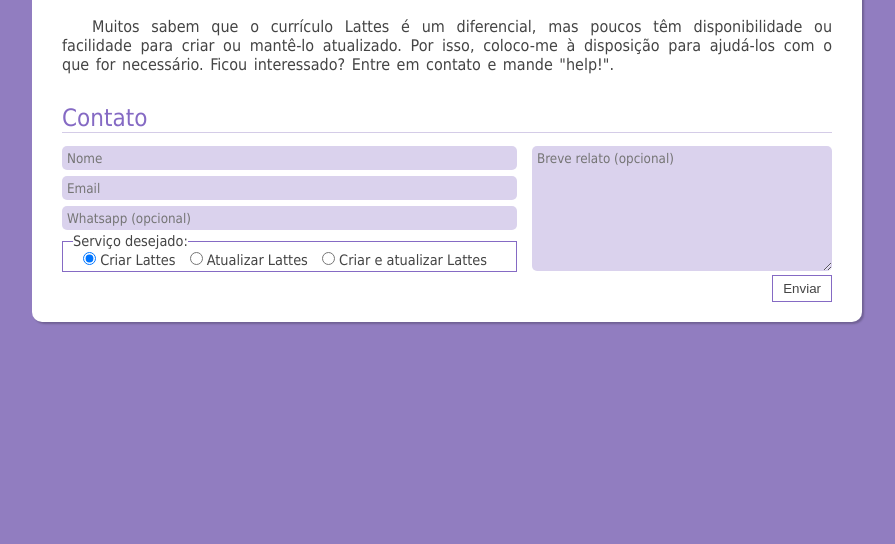
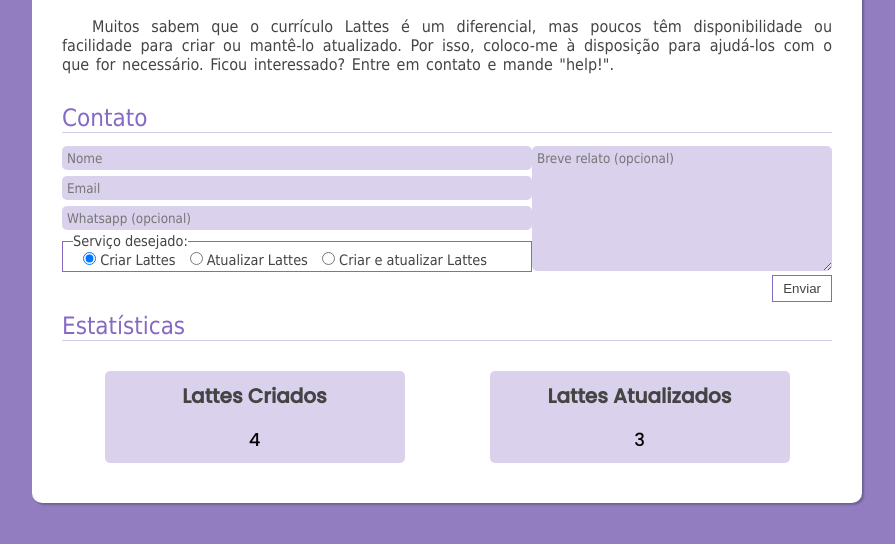
Before and after one commit to Artur-Neri/LattesHelp, a plain HTML site: page index.html in a window 1280 px wide. Shown: the part 220-764 px from the top of the page, without its empty margins (193-1088 px from the left). Drawn offline with Linux system fonts and the light colour scheme.

Commit message:
adição de estatísticas

```diff
--- a/index.html
+++ b/index.html
@@ -5,14 +5,15 @@
   <meta http-equiv="X-UA-Compatible" content="IE=edge">
   <meta name="viewport" content="width=device-width, initial-scale=1.0">
   <link rel="stylesheet" href="style.css">
+  <link rel="stylesheet" href="testimonials.css">
   <title>Lattes Help!</title>
 </head>
 <body>
   <header>
 
   </header>
-  <main>
-    <div class="container">
+  <main class="container">
+    <div >
       <section class="apresentacao">
         <img src="assets/imagens/logo-ajustado.webp" alt="latteshelp" class="logo">
         <div class="ap_right">
@@ -70,6 +71,19 @@
         </form>
 
       </section>
+      <section class="testimonials">
+        <h3>Estatísticas</h3>
+        <div class="statistics">
+          <div class="statistics__card">
+            <h4 class="statistics__title">Lattes Criados</h4>
+            <p class="statistics__card_number">4</p>
+          </div>
+          <div class="statistics__card">
+            <h4 class="statistics__title">Lattes Atualizados</h4>
+            <p class="statistics__card_number">3</p>
+          </div>
+        </div>
+      </section>
     </div>
   </main>
 </body>
--- a/style.css
+++ b/style.css
@@ -100,7 +100,7 @@ body {
   gap: 5px;
 }
 
-.contato h3 {
+h3 {
   border-bottom: 1px solid rgba(145, 125, 192, 0.39);
   margin-bottom: 10px;
   margin-top: 10px;
@@ -126,7 +126,8 @@ body {
 
 .form {
   display: flex;
-  gap: 15px;
+  justify-content: space-between;
+  max-width: 830px;
 }
 
 
@@ -185,6 +186,7 @@ input[type=number] {
 .button-line {
   display: flex;
   justify-content: right;
+  max-width: 830px;
 }
 
 #submitbtn {
@@ -237,6 +239,10 @@ input[type=number] {
     flex-direction: column;
   }
 
+  .form-right{
+    width: 100%;
+  }
+
   #relato {
     width: 100%;
   }
@@ -245,3 +251,13 @@ input[type=number] {
     display: none;
   }
 }
+
+@media only screen and (max-width: 865px){
+  .form{
+    display: block;
+  }
+
+  .form-right{
+    width: 100%;
+  }
+}
--- /dev/null
+++ b/testimonials.css
@@ -0,0 +1,39 @@
+@import url('https://fonts.googleapis.com/css2?family=Poppins:wght@500&display=swap');
+
+.statistics{
+    display: flex;
+    flex-wrap: wrap;
+    justify-content: space-around;
+}
+
+.statistics > *{
+    background-color: rgba(133, 106, 196, 0.301);
+    margin: 20px;
+    border-radius: 5px;
+}
+
+.statistics__card{
+    display: flex;
+    flex-direction: column;
+    align-items: center;
+    padding: 10px;
+    width: 300px;
+}
+
+.statistics__title{
+    font-family: 'Poppins', sans-serif;
+    margin-bottom: 15px;
+    font-size: 20px;
+    color: #444444;
+}
+
+.statistics__card_number{
+    font-size: 18px;
+    font-family: 'Poppins', sans-serif;
+}
+
+@media only screen and (max-width: 817px){
+    .statistics > *{
+        margin: 10px;
+    }
+}
```
